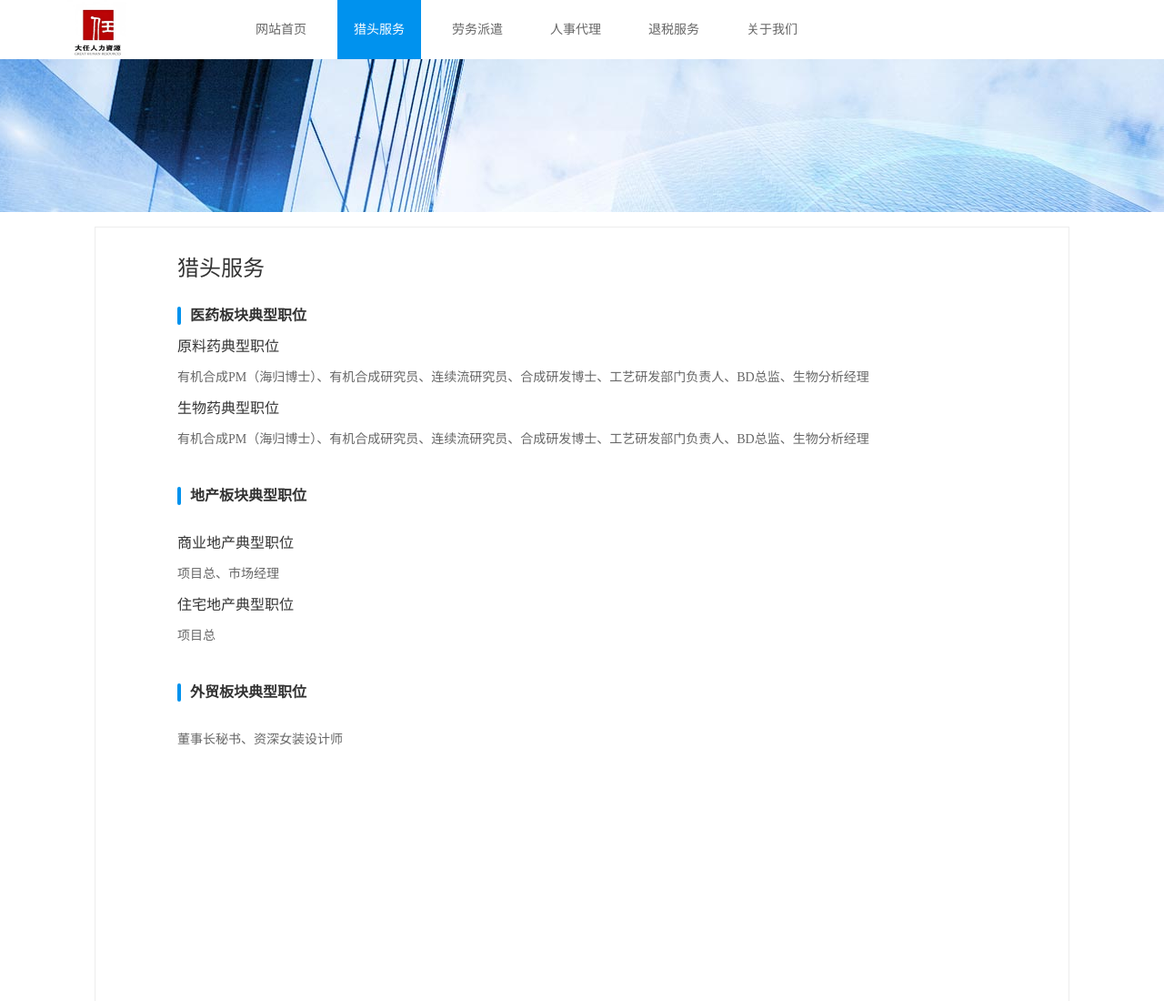
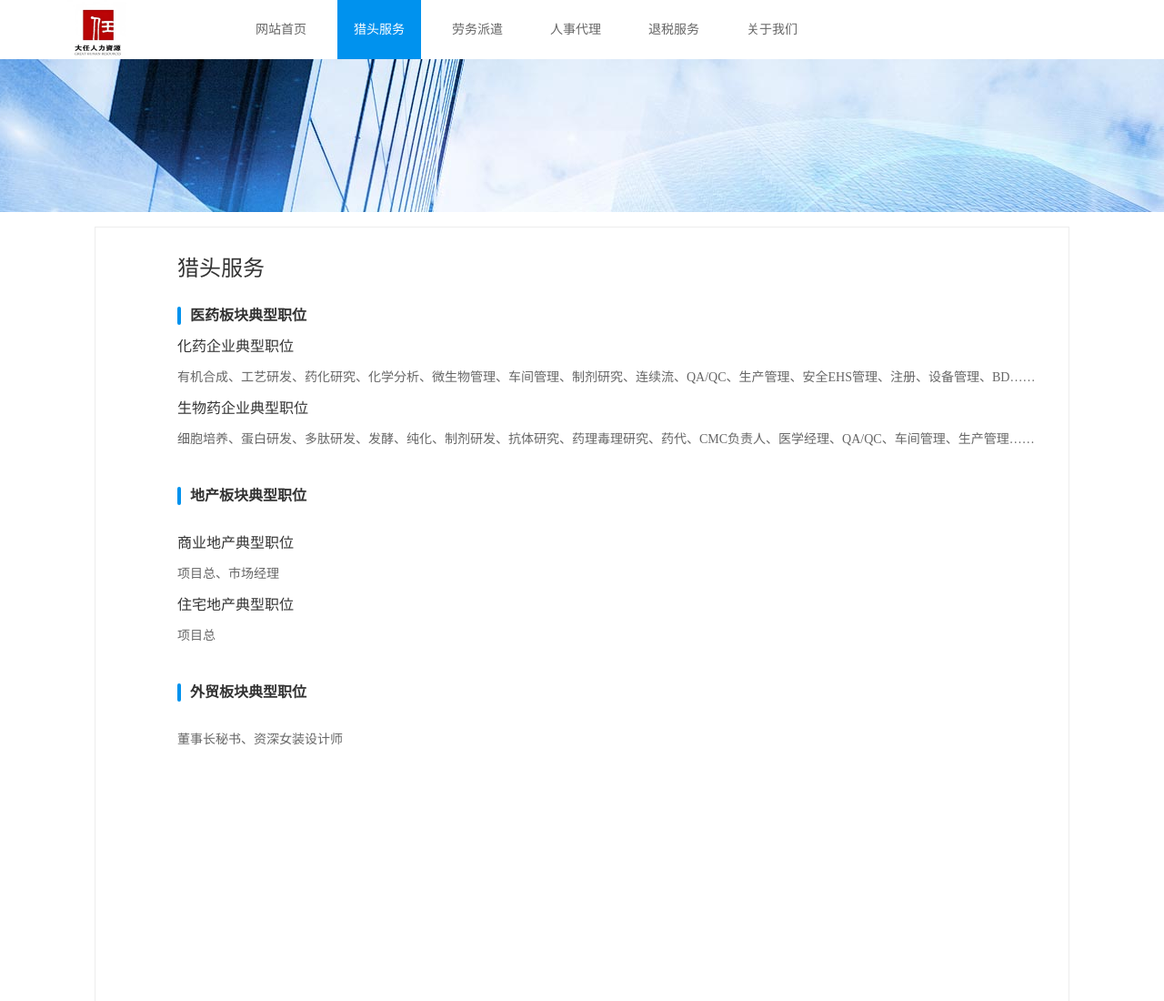
Before and after one commit to mote2000/mote2000.github.io, a website: page html/headhunter.html in a window 1280 px wide. Shown: the top 1100 px of the page at 91% size. Drawn offline with Linux system fonts and the light colour scheme.

Commit message:
Update job titles and descriptions in headhunter.html for improved clarity

```diff
--- a/html/headhunter.html
+++ b/html/headhunter.html
@@ -61,10 +61,10 @@
         <div class="container">
             <h4 class="detailTit">猎头服务</h4>
             <h6 class="secTit"><span class="block"></span>医药板块典型职位</h6>
-            <h6>原料药典型职位</h6>
-            <p>有机合成PM（海归博士）、有机合成研究员、连续流研究员、合成研发博士、工艺研发部门负责人、BD总监、生物分析经理</p>
-            <h6>生物药典型职位</h6>
-            <p>有机合成PM（海归博士）、有机合成研究员、连续流研究员、合成研发博士、工艺研发部门负责人、BD总监、生物分析经理</p>
+            <h6>化药企业典型职位</h6>
+            <p>有机合成、工艺研发、药化研究、化学分析、微生物管理、车间管理、制剂研究、连续流、QA/QC、生产管理、安全EHS管理、注册、设备管理、BD……</p>
+            <h6>生物药企业典型职位</h6>
+            <p>细胞培养、蛋白研发、多肽研发、发酵、纯化、制剂研发、抗体研究、药理毒理研究、药代、CMC负责人、医学经理、QA/QC、车间管理、生产管理……</p>
             <!--   <ul class="contentCon">
             <li></li>
             <li>云端服务</li>
```
